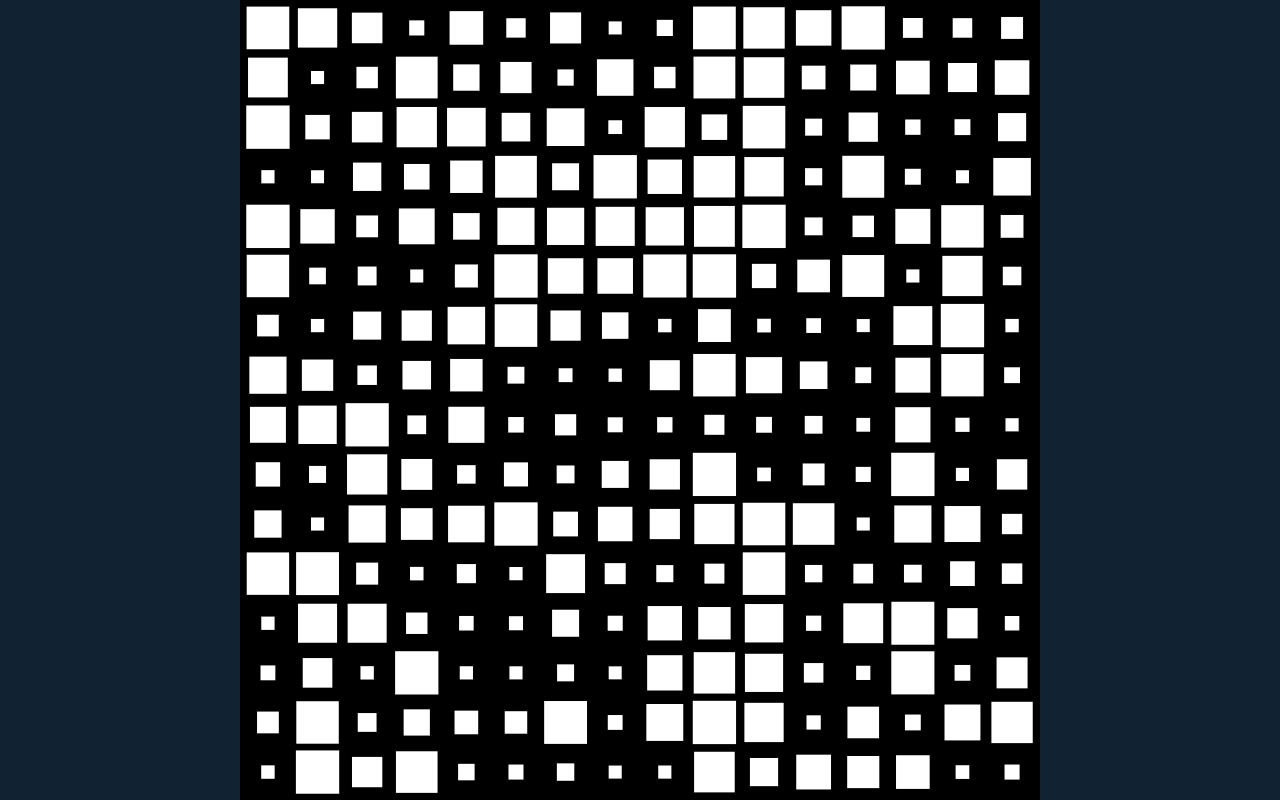
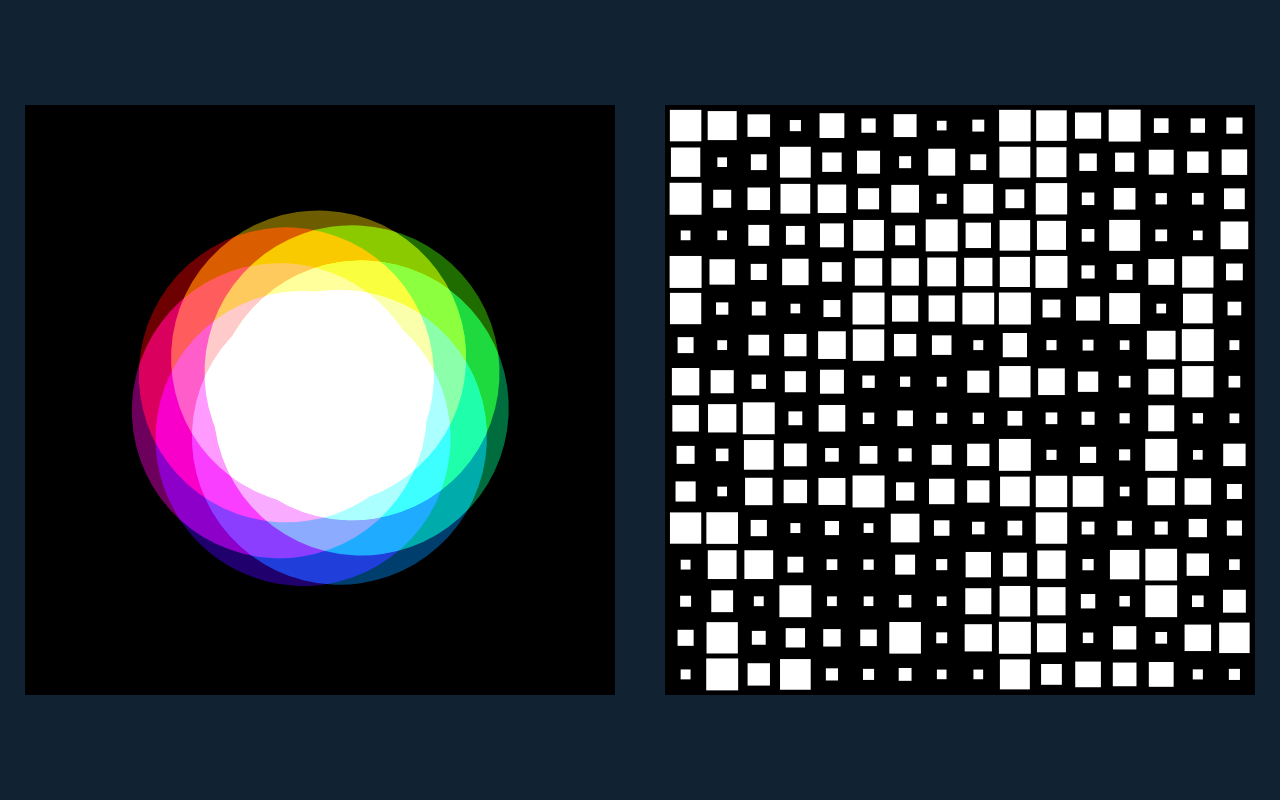
Before and after one commit to mythmon/jaz, a plain HTML site: page index.html in a window 1280 px wide. Drawn offline with Linux system fonts and the light colour scheme.

Commit message:
Show all. Size dynamically.

```diff
--- a/js/app.js
+++ b/js/app.js
@@ -1,33 +1,67 @@
 (function() {
   'use strict';
 
-  var canvas = document.createElement('canvas');
-  canvas.width = 800;
-  canvas.height = 800;
-  document.body.appendChild(canvas);
-  var ctx = canvas.getContext('2d');
+  var animSets;
+
+  function init() {
+    animSets = [];
+    var container = document.querySelector('.container');
+    if (container) {
+      document.body.removeChild(container);
+    }
+
+    container = document.createElement('div');
+    container.classList.add('container');
+    container.style['align-items'] = 'stretch';
+    document.body.appendChild(container);
+
+    var c;
+    for (var key in animations) {
+      c = document.createElement('canvas');
+      container.appendChild(c);
+      animSets.push({
+        animationClass: animations[key],
+        canvas: c,
+        ctx: c.getContext('2d'),
+      });
+    }
+
+    var desiredSize = document.body.clientWidth / animSets.length;
+    if (desiredSize > document.body.clientHeight) {
+      desiredSize = document.body.clientHeight;
+    }
+    desiredSize -= 50;
+
+    animSets.forEach(function(set) {
+      set.canvas.width = desiredSize;
+      set.canvas.height = desiredSize;
+      set.animation = new set.animationClass(set.canvas);
+    });
+
+    container.style['align-items'] = 'center';
+  }
+
+  init();
+  var resizeDebounce = null;
+  window.addEventListener('resize', function() {
+    clearTimeout(resizeDebounce);
+    resizeDebounce = setTimeout(init, 100);
+  });
 
   var phase = 0;
-  // var animation = new animations.RainbowFlower(canvas);
-  var animation = new animations.Pulse(canvas);
 
   function tick() {
-    ctx.fillStyle = '#000';
-    ctx.strokeStyle = 'none';
-    ctx.fillRect(0, 0, canvas.width, canvas.height);
-
     phase = phase + 0.002;
     while (phase > 1.0) {
       phase -= 1.0;
     }
-    animation.tick(phase);
 
-    var debug = false;
-    if (debug) {
-      ctx.fillStyle = '#fff';
-      ctx.font = '16px sans-serfif';
-      ctx.fillText(phase.toFixed(2), 0, canvas.height);
-    }
+    animSets.forEach(function(set) {
+      set.ctx.fillStyle = '#000';
+      set.ctx.strokeStyle = 'none';
+      set.ctx.fillRect(0, 0, set.canvas.width, set.canvas.height);
+      set.animation.tick(phase);
+    });
 
     requestAnimationFrame(tick);
   }
--- a/style.css
+++ b/style.css
@@ -3,9 +3,14 @@ body {
   background: #123;
 }
 
-canvas {
-  position: absolute;
-  top: 50%;
-  left: 50%;
-  transform: translate(-50%, -50%);
+.container {
+  display: flex;
+  /*align-items: center;*/
+  justify-content: center;
+  width: 100vw;
+  height: 100vh;
 }
+
+.container canvas {
+  margin: 25px;
+}
```
